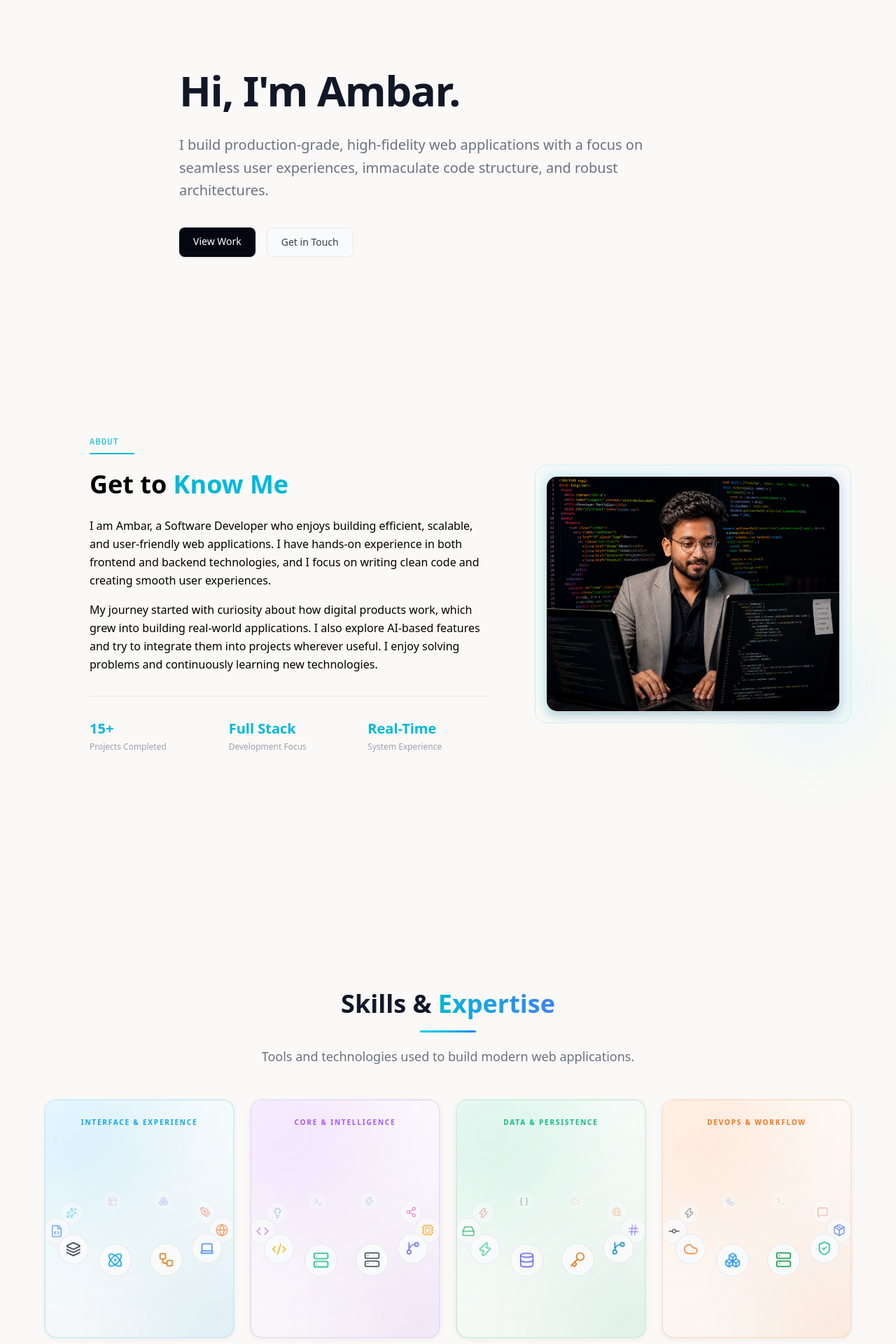
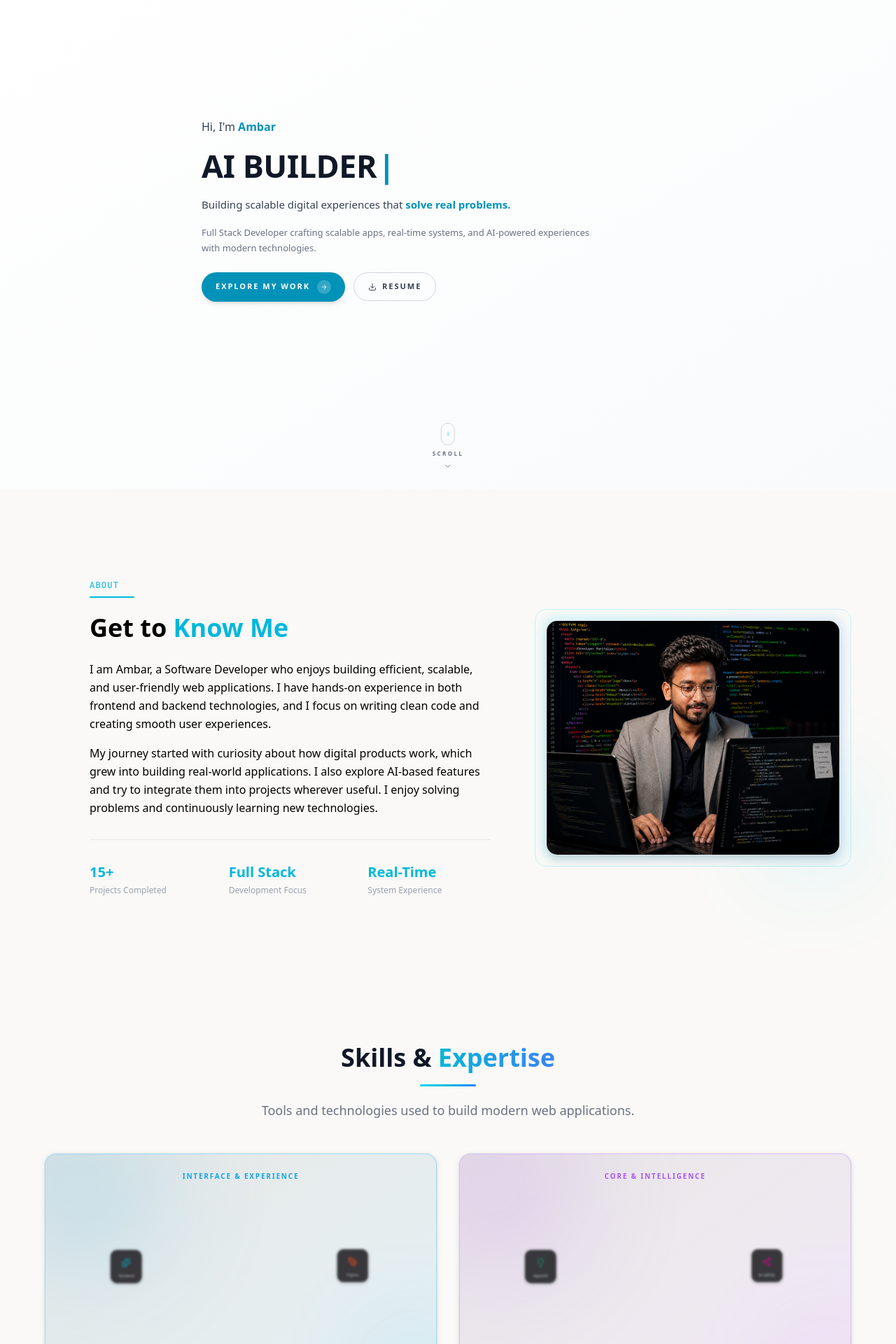
Before and after one commit to Ambarubale6061/Ambar-Portfolio, a Next.js app: page / in a window 1280 px wide. Shown: the part 100-2020 px from the top of the page at 70% size. Built offline with nearby package versions, Linux system fonts and the light colour scheme.

Commit message:
Fifth Commit

```diff
--- a/package.json
+++ b/package.json
@@ -9,12 +9,16 @@
     "lint": "eslint"
   },
   "dependencies": {
+    "@react-three/drei": "^10.7.7",
+    "@react-three/fiber": "^9.6.1",
     "framer-motion": "^12.39.0",
     "lucide-react": "^1.16.0",
     "next": "16.2.6",
     "nodemailer": "^8.0.7",
     "react": "19.2.4",
-    "react-dom": "19.2.4"
+    "react-dom": "19.2.4",
+    "react-type-animation": "^3.2.0",
+    "three": "^0.184.0"
   },
   "devDependencies": {
     "@tailwindcss/postcss": "^4",
--- a/src/app/page.js
+++ b/src/app/page.js
@@ -13,7 +13,6 @@ import Footer from "@/components/Footer";
 
 export default function Home() {
   return (
-    // 1. इथून डावे-उजवे मोठे पॅडिंग्स (px-32 वगैरे) पूर्ण काढले, जेणेकरून लेआउट पूर्ण स्क्रीन व्यापेल
     <div className="min-h-screen bg-[#faf9f7] text-gray-900 selection:bg-blue-100 flex flex-col justify-between relative transition-colors duration-300 w-full overflow-x-hidden">
       {/* High-End Soft Backdrop */}
       <div className="absolute top-0 left-0 right-0 h-[500px] bg-[radial-gradient(ellipse_at_top,var(--tw-gradient-stops))] from-blue-50/40 via-transparent to-transparent pointer-events-none" />
@@ -21,11 +20,7 @@ export default function Home() {
       {/* Sticky Top Navbar Element */}
       <Navbar />
 
-      {/* 2. 'max-w-3xl' पूर्णपणे हटवले आणि 'w-full' केले!
-        आता याच्या आतले सर्व सेक्शन्स डावीकडून उजवीकडे पूर्ण स्क्रीनवर पसरतील.
-      */}
-      <main className="w-full pt-28 pb-12 space-y-32 z-10">
-        {/* प्रत्येक सेक्शन आता स्वतःची रुंदी स्वतः मॅनेज करेल */}
+      <main className="w-full pb-12 z-10">
         <Hero />
         <About />
         <Skills />
--- a/src/components/Experience.jsx
+++ b/src/components/Experience.jsx
@@ -13,13 +13,9 @@ const experiences = [
     certificateUrl: "/Certi.pdf",
     descBullets: [
       "Built a full-stack Nurse Management System using MERN stack (React, Node.js, Express, MongoDB) and Firebase, enabling efficient staff management, data handling, and real-time updates.",
-
       "Developed and enhanced a WhatsApp bot system using Java and Spring Boot, implementing new features, optimizing workflows, and improving automated user interactions.",
-
       "Designed and contributed to multiple solo and team-based projects, collaborating with developers to deliver scalable and production-ready solutions.",
-
       "Developed and maintained the organization's main website, improving UI/UX, performance, and overall user engagement.",
-
       "Gained hands-on experience in full-stack development, API integration, and real-world problem solving, delivering high-quality features in a collaborative environment.",
     ],
     techStack: [
@@ -41,18 +37,25 @@ const experiences = [
 export default function Experience() {
   return (
     <section id="experience" className="w-full py-16 px-6 bg-[#faf9f7]">
-      {/* Section Heading */}
-      <div className="text-center mb-16">
-        <h2 className="text-xs font-mono tracking-widest text-cyan-500 uppercase mb-3">
-          Career Journey
-        </h2>
-        {/* Accent Line */}
-        <div className="w-16 h-[2px] bg-cyan-500 mx-auto mb-4 rounded-full"></div>
-
-        <h3 className="text-2xl sm:text-4xl font-semibold mb-6 leading-tight">
-          <span className="text-black">My</span>{" "}
-          <span className="text-cyan-500">Experience</span>
-        </h3>
+      {/* ── Heading — matches services.jsx style ── */}
+      <div className="text-center mb-14">
+        <p className="text-3xl sm:text-5xl font-bold mb-4 leading-tight">
+          My{" "}
+          <span
+            className="bg-clip-text text-transparent"
+            style={{
+              backgroundImage:
+                "linear-gradient(90deg, #06b6d4 0%, #3b82f6 100%)",
+            }}
+          >
+            Experience
+          </span>
+        </p>
+        <div className="w-20 h-[3px] bg-gradient-to-r from-cyan-400 via-cyan-500 to-blue-500 mx-auto mb-5 rounded-full" />
+        <p className="text-gray-500 max-w-2xl mx-auto text-sm sm:text-lg">
+          Hands-on experience building real-world products in collaborative
+          environments.
+        </p>
       </div>
 
       {/* Experience Cards Container */}
--- a/src/components/Footer.jsx
+++ b/src/components/Footer.jsx
@@ -14,7 +14,7 @@ export default function Footer() {
   const currentYear = new Date().getFullYear();
 
   return (
-    <footer className="w-full mt-32 bg-neutral-200/70 backdrop-blur-md border-t border-neutral-200/50 py-16 px-6 sm:px-12 md:px-20 lg:px-32 relative z-10">
+    <footer className="w-full bg-neutral-200/70 backdrop-blur-md border-t border-neutral-200/50 py-16 px-6 sm:px-12 md:px-20 lg:px-32 relative z-10">
       <div className="max-w-3xl mx-auto w-full flex flex-col items-center justify-center text-center">
         {/* Brand Name Title */}
         <h2 className="text-2xl md:text-3xl font-bold tracking-tight text-neutral-900 mb-2">
--- a/src/components/Hero.jsx
+++ b/src/components/Hero.jsx
@@ -1,36 +1,127 @@
 "use client";
-import React from "react";
 
-export default function Hero() {
+import { motion } from "framer-motion";
+import { ArrowRight, ChevronDown, Download } from "lucide-react";
+import { TypeAnimation } from "react-type-animation";
+import { memo } from "react";
+
+/* --- Entrance animation factory ------------------------------------ */
+const fadeUp = (delay) => ({
+  initial: { opacity: 0, y: 18 },
+  animate: { opacity: 1, y: 0 },
+  transition: { duration: 0.55, ease: "easeOut", delay },
+});
+
+/* --- Main Hero Component (no 3D) --------------------------------- */
+export const Hero = memo(function Hero() {
   return (
-    <section className="w-full max-w-5xl mx-auto px-6 sm:px-12 md:px-20 lg:px-32 space-y-6 text-center sm:text-left pt-20">
-      {/* Main Punchy Premium Heading */}
-      <h1 className="text-4xl sm:text-6xl font-bold tracking-tight text-gray-900 leading-tight">
-        Hi, I&apos;m Ambar.
-      </h1>
+    <section
+      id="hero"
+      className="relative w-full min-h-dvh overflow-hidden bg-gradient-to-br from-white to-gray-50"
+    >
+      <div className="flex flex-col md:flex-row w-full min-h-dvh items-center justify-center">
+        {/* CENTERED TEXT CONTENT (full width) */}
+        <div className="w-full max-w-4xl mx-auto px-6 md:px-12 lg:px-16 xl:px-24 py-12 text-center md:text-left">
+          <div className="flex flex-col gap-5 items-center md:items-start">
+            <motion.div {...fadeUp(0.05)}>
+              <span className="text-gray-700">Hi, I&apos;m </span>
+              <span className="text-cyan-600 font-semibold">Ambar</span>
+            </motion.div>
 
-      {/* Narrative Intro Brief */}
-      <p className="text-gray-500 text-lg sm:text-xl max-w-2xl mx-auto sm:mx-0 leading-relaxed font-normal">
-        I build production-grade, high-fidelity web applications with a focus on
-        seamless user experiences, immaculate code structure, and robust
-        architectures.
-      </p>
+            <motion.h1
+              {...fadeUp(0.15)}
+              className="font-bold text-gray-900 leading-[1.08] tracking-[-0.01em]"
+              style={{ fontSize: "clamp(1.75rem, 4.2vw, 2.8rem)" }}
+            >
+              <TypeAnimation
+                sequence={[
+                  "FULL STACK\nDEVELOPER",
+                  2400,
+                  "AI BUILDER",
+                  2000,
+                  "PROBLEM\nSOLVER",
+                  2400,
+                ]}
+                wrapper="span"
+                speed={40}
+                repeat={Infinity}
+                cursor={false}
+                style={{ whiteSpace: "pre-line", display: "inline" }}
+              />
+              <span className="text-cyan-600 ml-0.5">|</span>
+            </motion.h1>
 
-      {/* Action Trigger Buttons Stack */}
-      <div className="flex flex-wrap justify-center sm:justify-start gap-4 pt-3">
+            <motion.p
+              {...fadeUp(0.25)}
+              className="text-sm sm:text-[15px] font-medium text-gray-700 leading-snug max-w-2xl"
+            >
+              Building scalable digital experiences that{" "}
+              <span className="text-cyan-600 font-semibold">
+                solve real problems.
+              </span>
+            </motion.p>
+
+            <motion.p
+              {...fadeUp(0.32)}
+              className="text-[13px] text-gray-500 leading-relaxed max-w-xl"
+            >
+              Full Stack Developer crafting scalable apps, real‑time systems,
+              and AI‑powered experiences with modern technologies.
+            </motion.p>
+
+            <motion.div
+              {...fadeUp(0.4)}
+              className="flex flex-wrap items-center justify-center md:justify-start gap-3 pt-1"
+            >
               <a
+                data-hover
                 href="#projects"
-          className="px-5 py-2.5 bg-gray-950 text-white font-medium rounded-lg hover:bg-gray-800 transition-all duration-200 text-sm shadow-sm"
+                className="group inline-flex items-center gap-2.5 px-5 py-2.75 rounded-full bg-cyan-600 text-white font-semibold text-[11px] tracking-[0.18em] uppercase shadow-md hover:shadow-lg hover:bg-cyan-700 transition-all duration-300"
               >
-          View Work
+                Explore My Work
+                <span className="w-5 h-5 rounded-full bg-white/20 flex items-center justify-center group-hover:translate-x-0.5 transition-transform duration-200">
+                  <ArrowRight className="w-2.5 h-2.5" />
+                </span>
               </a>
               <a
-          href="mailto:your.email@example.com"
-          className="px-5 py-2.5 bg-gray-50 border border-gray-200 text-gray-700 font-medium rounded-lg hover:bg-gray-100 hover:border-gray-300 transition-all duration-200 text-sm"
+                data-hover
+                href="/Resume.pdf"
+                download="Ambar_Resume.pdf"
+                className="inline-flex items-center gap-2 px-5 py-2.75 rounded-full border border-gray-300 text-gray-700 font-semibold text-[11px] tracking-[0.18em] uppercase hover:border-cyan-500 hover:text-cyan-700 transition-colors duration-200"
               >
-          Get in Touch
+                <Download className="w-3 h-3" />
+                Resume
               </a>
+            </motion.div>
           </div>
+        </div>
+      </div>
+
+      {/* Scroll indicator (centered bottom) */}
+      <motion.a
+        href="#about"
+        data-hover
+        initial={{ opacity: 0 }}
+        animate={{ opacity: 1 }}
+        transition={{ duration: 0.8, delay: 1.0 }}
+        className="absolute bottom-7 left-1/2 -translate-x-1/2 z-10 flex flex-col items-center gap-1.5 text-gray-500 hover:text-cyan-600 transition-colors duration-200"
+      >
+        <span className="w-5 h-8 rounded-full border border-gray-300 flex items-start justify-center pt-1.5">
+          <motion.span
+            animate={{ y: [0, 7, 0], opacity: [0.9, 0.15, 0.9] }}
+            transition={{ duration: 1.9, repeat: Infinity, ease: "easeInOut" }}
+            className="w-0.75 h-1.5 rounded-full bg-cyan-500"
+          />
+        </span>
+        <span className="text-[8px] font-semibold tracking-[0.3em] uppercase">
+          Scroll
+        </span>
+        <ChevronDown className="w-3 h-3" />
+      </motion.a>
     </section>
   );
-}
+});
+
+Hero.displayName = "Hero";
+
+export default Hero;
--- a/src/components/Skills.jsx
+++ b/src/components/Skills.jsx
@@ -1,5 +1,5 @@
 "use client";
-import React, { useEffect, useRef, memo } from "react";
+import React, { useRef, useEffect, memo } from "react";
 import {
   Atom,
   Layers,
@@ -37,7 +37,7 @@ import {
 const skillData = {
   interface: [
     { name: "React", Icon: Atom, color: "#0ea5e9" },
-    { name: "Next.js", Icon: Layers, color: "#111827" },
+    { name: "Next.js", Icon: Layers, color: "#a0aec0" },
     { name: "TypeScript", Icon: FileCode, color: "#3b82f6" },
     { name: "Tailwind", Icon: Sparkles, color: "#06b6d4" },
     { name: "Framer", Icon: Layout, color: "#ec4899" },
@@ -57,14 +57,14 @@ const skillData = {
     { name: "GraphQL", Icon: Share2, color: "#e10098" },
     { name: "Microservices", Icon: Cpu, color: "#f59e0b" },
     { name: "LangChain", Icon: GitBranch, color: "#6366f1" },
-    { name: "Express", Icon: Server, color: "#374151" },
+    { name: "Express", Icon: Server, color: "#a0aec0" },
   ],
   data: [
     { name: "PostgreSQL", Icon: DbIcon, color: "#6366f1" },
     { name: "Supabase", Icon: Zap, color: "#3ecf8e" },
     { name: "MongoDB", Icon: HardDrive, color: "#16a34a" },
     { name: "Redis", Icon: Zap, color: "#ef4444" },
-    { name: "Prisma", Icon: Braces, color: "#0f172a" },
+    { name: "Prisma", Icon: Braces, color: "#a0aec0" },
     { name: "Firebase", Icon: Cloud, color: "#f59e0b" },
     { name: "Elastic", Icon: SearchCode, color: "#f97316" },
     { name: "Vector DB", Icon: Hash, color: "#8b5cf6" },
@@ -74,8 +74,8 @@ const skillData = {
   workflow: [
     { name: "Docker", Icon: Boxes, color: "#2496ed" },
     { name: "AWS", Icon: Cloud, color: "#f97316" },
-    { name: "Git", Icon: GitCommit, color: "#111827" },
-    { name: "Vercel", Icon: Zap, color: "#111827" },
+    { name: "Git", Icon: GitCommit, color: "#a0aec0" },
+    { name: "Vercel", Icon: Zap, color: "#a0aec0" },
     { name: "Actions", Icon: Workflow, color: "#2088ff" },
     { name: "Linux", Icon: Terminal, color: "#ca8a04" },
     { name: "Postman", Icon: MessageSquare, color: "#ef6c37" },
@@ -86,9 +86,6 @@ const skillData = {
 };
 
 // ─── Shared RAF + IO system ───────────────────────────────────────────────────
-// ONE rAF loop + ONE visibilitychange listener for ALL cards combined.
-// Cards register their own tick fn; when all are offscreen the loop pauses.
-
 let rafId = 0;
 let isVisible = true;
 const tickSet = new Set();
@@ -128,7 +125,7 @@ if (typeof document !== "undefined") {
   );
 }
 
-// ─── Card metadata (title + accent colour for the glow blob) ─────────────────
+// ─── Card metadata ────────────────────────────────────────────────────────────
 const CARDS = [
   { key: "interface", title: "Interface & Experience", blob: "#0ea5e9" },
   { key: "core", title: "Core & Intelligence", blob: "#a855f7" },
@@ -146,7 +143,6 @@ const SkillCard = memo(function SkillCard({ skills, title, blob }) {
   useEffect(() => {
     const count = skills.length;
 
-    // One IO per card — shares the module-level rAF loop
     const io = new IntersectionObserver(
       ([entry]) => {
         inViewRef.current = entry.isIntersecting;
@@ -158,7 +154,7 @@ const SkillCard = memo(function SkillCard({ skills, title, blob }) {
     const tick = () => {
       if (!inViewRef.current) return;
 
-      rotRef.current += 0.25; // speed — tweak freely
+      rotRef.current += 0.25;
       const rotation = rotRef.current;
 
       for (let i = 0; i < count; i++) {
@@ -167,36 +163,68 @@ const SkillCard = memo(function SkillCard({ skills, title, blob }) {
 
         const angle = (i / count) * 360 + rotation;
         const rad = (angle * Math.PI) / 180;
-        const normalized = ((angle % 360) + 360) % 360;
-        // "active" = item crests the front of the ellipse
-        const isActive = normalized > 80 && normalized < 100;
 
-        const x = 118 * Math.cos(rad);
+        // ── Increased horizontal radius to fill the wider 2-column card
+        const x = 200 * Math.cos(rad);
         const y = 44 * Math.sin(rad);
         const scale = 0.62 + ((y + 44) / 88) * 0.46;
-        const alpha = Math.min(1, (y + 44) / 88 + 0.28);
 
-        // GPU-composited properties only — no layout thrashing
-        el.style.transform = `translate(${x}px,${y + 18}px) scale(${scale})`;
-        el.style.zIndex = String(Math.round(y + 100));
+        // Normalised angle 0–360
+        const norm = ((angle % 360) + 360) % 360;
+
+        // ── Narrowed visibility windows (18° → 10°) so only one item per slot
+        // Centre item: within ±10° of the front (270°)
+        const distFromFront = Math.min(
+          Math.abs(norm - 270),
+          360 - Math.abs(norm - 270),
+        );
+        const isCenter = distFromFront < 10;
+
+        // Side items: within ±10° of 210° or 330°
+        const distFrom210 = Math.min(
+          Math.abs(norm - 210),
+          360 - Math.abs(norm - 210),
+        );
+        const distFrom330 = Math.min(
+          Math.abs(norm - 330),
+          360 - Math.abs(norm - 330),
+        );
+        const isSide = distFrom210 < 10 || distFrom330 < 10;
+
+        // Only show center + two side items; hide everything else
+        const isItemVisible = isCenter || isSide;
+        const alpha = isItemVisible ? 1 : 0;
+        const blur = isCenter ? 0 : isSide ? 3 : 0;
+        const sideScale = isSide ? scale * 0.82 : scale;
+
+        el.style.transform = `translate(${x}px,${y + 18}px) scale(${isCenter ? scale : sideScale})`;
+        el.style.zIndex = String(isCenter ? 200 : isSide ? 100 : 0);
         el.style.opacity = String(alpha);
+        el.style.filter = blur > 0 ? `blur(${blur}px)` : "none";
+        el.style.pointerEvents = isItemVisible ? "auto" : "none";
 
-        const iconEl = el.querySelector(".sk-icon");
+        // Box style per state
+        const boxEl = el.querySelector(".sk-box");
+        if (boxEl) {
+          if (isCenter) {
+            // ── Lightened: #1c1c1e → #2d2d31
+            boxEl.style.backgroundColor = "#2d2d31";
+            boxEl.style.border = `1px solid rgba(255,255,255,0.12)`;
+            boxEl.style.boxShadow = `0 8px 32px rgba(0,0,0,0.35), 0 0 0 1px rgba(255,255,255,0.06)`;
+            boxEl.style.transform = "scale(1.08)";
+          } else {
+            // ── Lightened: #2a2a2e → #38383c
+            boxEl.style.backgroundColor = "#38383c";
+            boxEl.style.border = `1px solid rgba(255,255,255,0.07)`;
+            boxEl.style.boxShadow = `0 2px 10px rgba(0,0,0,0.22)`;
+            boxEl.style.transform = "scale(1)";
+          }
+        }
+
+        // Label colour per state
         const labelEl = el.querySelector(".sk-label");
-
-        if (iconEl) {
-          iconEl.style.borderColor = isActive
-            ? skills[i].color
-            : "rgba(0,0,0,0.07)";
-          iconEl.style.backgroundColor = isActive
-            ? `${skills[i].color}12`
-            : "#f9fafb";
-          iconEl.style.boxShadow = isActive
-            ? `0 0 18px ${skills[i].color}28`
-            : "none";
-        }
         if (labelEl) {
-          labelEl.style.opacity = isActive ? "1" : "0";
+          labelEl.style.color = isCenter ? "#ffffff" : "#9ca3af";
         }
       }
     };
@@ -213,18 +241,16 @@ const SkillCard = memo(function SkillCard({ skills, title, blob }) {
       ref={cardRef}
       className="relative h-[340px] w-full rounded-2xl overflow-hidden transition-all duration-300 hover:shadow-xl hover:-translate-y-0.5"
       style={{
-        background: `linear-gradient(145deg, #ffffff 0%, ${blob}0d 100%)`,
-        border: `1px solid ${blob}35`,
-        boxShadow: `0 2px 8px rgba(0,0,0,0.06), 0 0 0 1px ${blob}12`,
+        background: `linear-gradient(145deg, #e8e7e5 0%, ${blob}18 100%)`,
+        border: `1px solid ${blob}45`,
+        boxShadow: `0 2px 8px rgba(0,0,0,0.10), 0 0 0 1px ${blob}18`,
       }}
     >
-      {/* Decorative accent glow — richer saturation for visual depth */}
+      {/* Decorative accent glow */}
       <div
         className="absolute -top-16 -left-16 w-56 h-56 rounded-full blur-[90px] opacity-[0.22] pointer-events-none"
         style={{ backgroundColor: blob }}
       />
-
-      {/* Subtle bottom-right counter-glow for layered depth */}
       <div
         className="absolute -bottom-12 -right-12 w-40 h-40 rounded-full blur-[70px] opacity-[0.10] pointer-events-none"
         style={{ backgroundColor: blob }}
@@ -240,7 +266,7 @@ const SkillCard = memo(function SkillCard({ skills, title, blob }) {
         </h3>
       </div>
 
-      {/* Orbit stage — absolutely positioned items are moved by the rAF tick */}
+      {/* Orbit stage */}
       <div className="relative w-full h-full flex justify-center items-center -mt-10">
         {skills.map((skill, index) => (
           <div
@@ -249,32 +275,35 @@ const SkillCard = memo(function SkillCard({ skills, title, blob }) {
               itemRefs.current[index] = el;
             }}
             className="absolute flex flex-col items-center"
-            style={{ willChange: "transform, opacity" }}
+            style={{
+              willChange: "transform, opacity, filter",
+              // ── Reduced transition time (120ms → 50ms) to minimise ghost overlap
+              transition: "filter 50ms ease, opacity 50ms ease",
+            }}
           >
-            {/* Icon bubble */}
+            {/* Icon + name box */}
             <div
-              className="sk-icon p-2.5 rounded-full border bg-gray-50"
+              className="sk-box flex flex-col items-center gap-2 px-3 py-3 rounded-2xl flex-shrink-0"
               style={{
-                borderColor: "rgba(0,0,0,0.07)",
+                // ── Lightened default: #2a2a2e → #38383c
+                backgroundColor: "#38383c",
+                border: "1px solid rgba(255,255,255,0.07)",
+                boxShadow: "0 2px 10px rgba(0,0,0,0.22)",
+                minWidth: "76px",
                 transition:
-                  "border-color 140ms, box-shadow 140ms, background-color 140ms",
+                  "background-color 140ms ease, box-shadow 140ms ease, transform 140ms ease",
               }}
             >
-              <skill.Icon
-                size={22}
-                style={{ color: skill.color }}
-                strokeWidth={1.6}
-              />
-            </div>
-
-            {/* Label — appears only when item is at front */}
-            <div
-              className="sk-label absolute top-full whitespace-nowrap pt-2 pointer-events-none"
-              style={{ opacity: 0, transition: "opacity 100ms" }}
-            >
+              <div className="w-9 h-9 flex items-center justify-center flex-shrink-0">
+                <skill.Icon
+                  size={24}
+                  style={{ color: skill.color }}
+                  strokeWidth={1.6}
+                />
+              </div>
               <span
-                className="text-[10px] font-bold tracking-widest uppercase"
-                style={{ color: skill.color }}
+                className="sk-label text-[9px] font-semibold tracking-wide text-center leading-tight"
+                style={{ color: "#9ca3af", transition: "color 140ms ease" }}
               >
                 {skill.name}
               </span>
@@ -291,7 +320,7 @@ export default function Skills() {
   return (
     <section id="skills" className="w-full py-20 scroll-mt-20">
       <div className="max-w-7xl mx-auto px-6 sm:px-10 lg:px-16">
-        {/* Section header — matches services.jsx heading style exactly */}
+        {/* Section header */}
         <div className="mb-12 text-center">
           <h3 className="text-2xl sm:text-4xl font-bold mb-4 leading-tight">
             <span className="text-gray-900">Skills &amp;</span>{" "}
@@ -306,7 +335,6 @@ export default function Skills() {
             </span>
           </h3>
 
-          {/* ↓ underline accent below heading — mirrors services.jsx */}
           <div className="w-20 h-[3px] bg-gradient-to-r from-cyan-400 via-cyan-500 to-blue-500 mx-auto mb-5 rounded-full" />
 
           <p className="text-gray-500 max-w-2xl mx-auto text-sm sm:text-lg">
@@ -314,8 +342,8 @@ export default function Skills() {
           </p>
         </div>
 
-        {/* 4-column orbit grid */}
-        <div className="grid grid-cols-1 sm:grid-cols-2 lg:grid-cols-4 gap-6">
+        {/* 4-column grid */}
+        <div className="grid grid-cols-1 sm:grid-cols-2 gap-8">
           {CARDS.map(({ key, title, blob }) => (
             <SkillCard
               key={key}
```
Also changed, not shown: src/components/Projects.jsx (+20 -12 lines), src/components/Testimonials.jsx (+20 -15 lines), 1 other file (tests, documents, lock files or other folders). Lines whose indentation alone changed are shown as unchanged.
